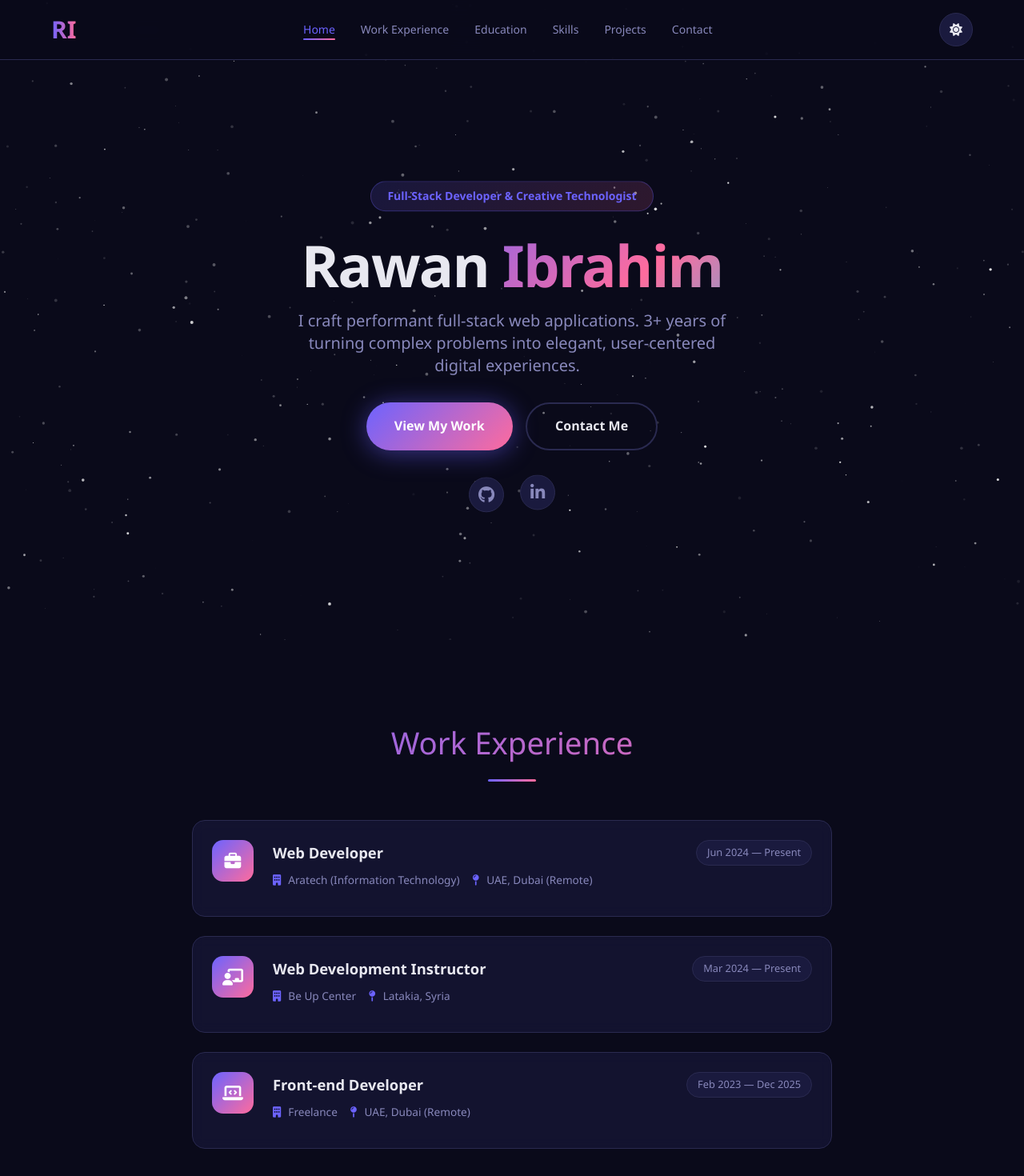
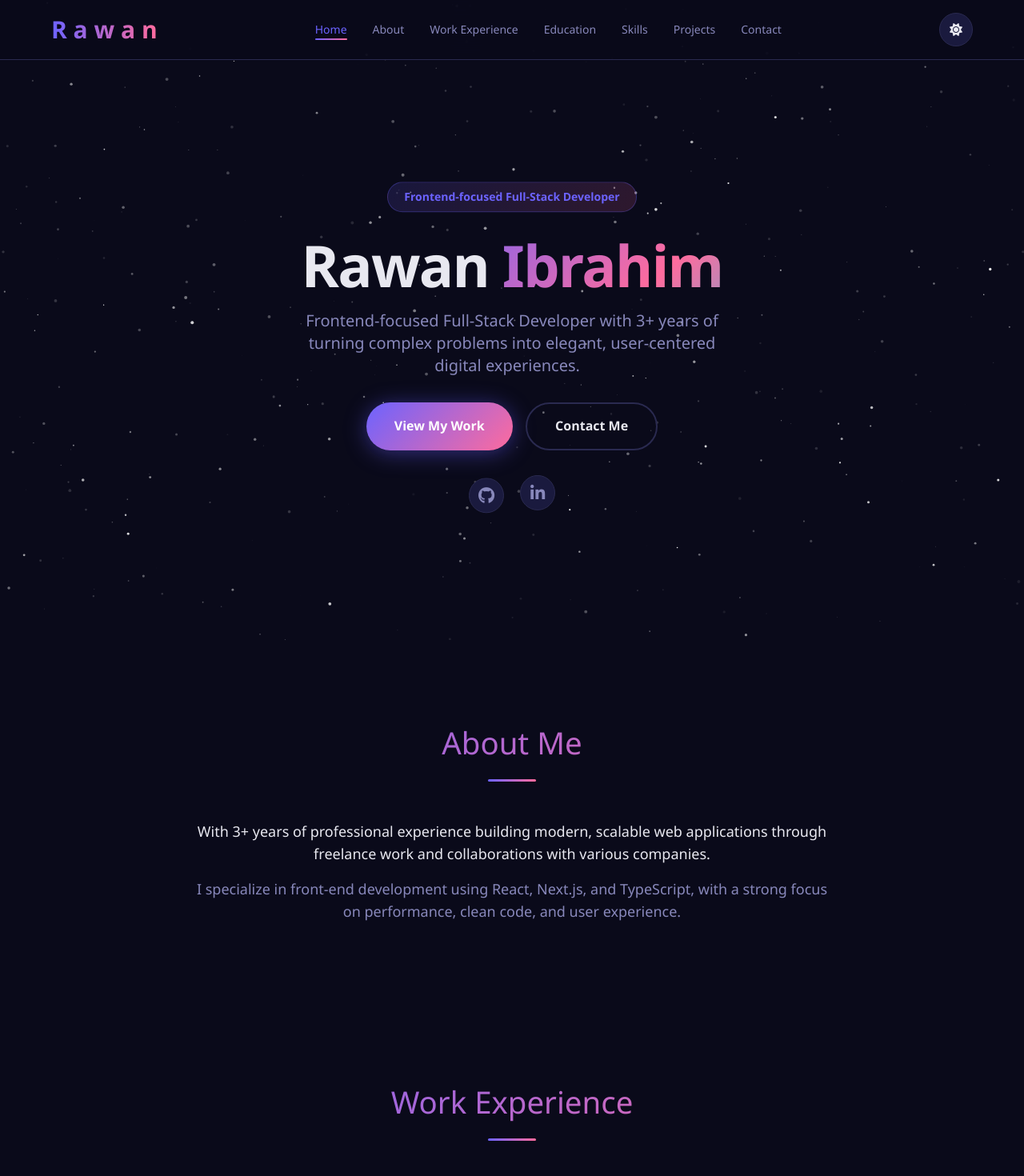
Before and after one commit to rawanIbrahim-59/Rawan-Portfolio, a React (Vite) app: page / in a window 1280 px wide. Shown: the top 1470 px of the page at 80% size. Built offline with nearby package versions, Linux system fonts and the light colour scheme; the HTML template or start-up script is replaced by a standard one.

Commit message:
Add about Section

```diff
--- a/src/App.jsx
+++ b/src/App.jsx
@@ -3,6 +3,7 @@ import useTheme from './hooks/useTheme';
 import StarsCanvas from './components/StarsCanvas';
 import Navbar from './components/Navbar';
 import Hero from './components/Hero';
+import About from './components/About';
 import Stats from './components/Stats';
 import WorkExperience from './components/WorkExperience';
 import Education from './components/Education';
@@ -157,6 +158,7 @@ export default function App() {
 
       <Navbar theme={theme} toggleTheme={toggleTheme} />
       <Hero />
+      <About />
       {/* <Stats /> */}
       <WorkExperience />
       <Education />
--- /dev/null
+++ b/src/components/About.jsx
@@ -0,0 +1,19 @@
+export default function About() {
+  return (
+    <section id="about" className="section-container">
+      <h2 className="section-title">About Me</h2>
+      <div className="max-w-[800px] mx-auto text-center">
+        <p className="text-base sm:text-lg leading-relaxed mb-4">
+          With 3+ years of professional experience building modern, scalable web
+          applications through freelance work and collaborations with various
+          companies.
+        </p>
+        <p className="text-base sm:text-lg leading-relaxed text-[#8888bb]">
+          I specialize in front-end development using React, Next.js, and
+          TypeScript, with a strong focus on performance, clean code, and user
+          experience.
+        </p>
+      </div>
+    </section>
+  );
+}
--- a/src/components/Hero.jsx
+++ b/src/components/Hero.jsx
@@ -7,7 +7,7 @@ useEffect(() => {
   const badge = badgeRef.current;
   if (!badge) return;
 
-  const text = 'Full-Stack Developer & Creative Technologist';
+  const text = 'Frontend-focused Full-Stack Developer';
 
   badge.textContent = '';
 
@@ -41,7 +41,7 @@ useEffect(() => {
             border: '1px solid rgba(108,99,255,0.3)',
           }}
         >
-          Full-Stack Developer &amp; Creative Technologist
+          Frontend-focused Full-Stack Developer
         </span>
 
         <h1 className="text-4xl sm:text-5xl md:text-7xl font-extrabold tracking-tight leading-tight mb-5 animate-[fadeInUp_0.6s_ease_0.1s_both]">
@@ -50,7 +50,7 @@ useEffect(() => {
         </h1>
 
         <p className="text-base sm:text-lg md:text-xl text-[#8888bb] mb-8 max-w-[550px] mx-auto animate-[fadeInUp_0.6s_ease_0.2s_both]">
-          I craft performant full-stack web applications. 3+ years of turning complex
+          Frontend-focused Full-Stack Developer with 3+ years of turning complex
           problems into elegant, user-centered digital experiences.
           <span className="inline-block ml-0.5 animate-blink text-primary text-lg font-thin">|</span>
         </p>
--- a/src/components/Navbar.jsx
+++ b/src/components/Navbar.jsx
@@ -2,6 +2,7 @@ import { useState, useEffect } from 'react';
 
 const links = [
   { href: '#hero', label: 'Home' },
+  { href: '#about', label: 'About' },
   // { href: '#stats', label: 'Stats' },
 
   { href: '#experience', label: 'Work Experience' },
@@ -56,7 +57,7 @@ export default function Navbar({ theme, toggleTheme }) {
       }}
     >
       <div className="text-3xl font-extrabold bg-gradient-to-r from-primary to-secondary bg-clip-text text-transparent select-none">
-        RI
+        R a w a n
       </div>
 
       <ul className="hidden md:flex gap-8 list-none">
--- a/src/components/Projects.jsx
+++ b/src/components/Projects.jsx
@@ -205,7 +205,6 @@ function ProjectCard({ project, index }) {
     </div>
   );
 }
-
 export default function Projects() {
   const [filter, setFilter] = useState("all");
   const [leaving, setLeaving] = useState(false);
--- a/src/components/WorkExperience.jsx
+++ b/src/components/WorkExperience.jsx
@@ -1,7 +1,7 @@
 const experience = [
   {
     icon: 'fas fa-briefcase',
-    company: 'Aratech (Information Technology)',
+    company: 'aratech',
     location: 'UAE, Dubai (Remote)',
     role: 'Web Developer',
     period: 'Jun 2024 — Present',
```
Also changed, not shown: index.html (+1 -0 lines).
